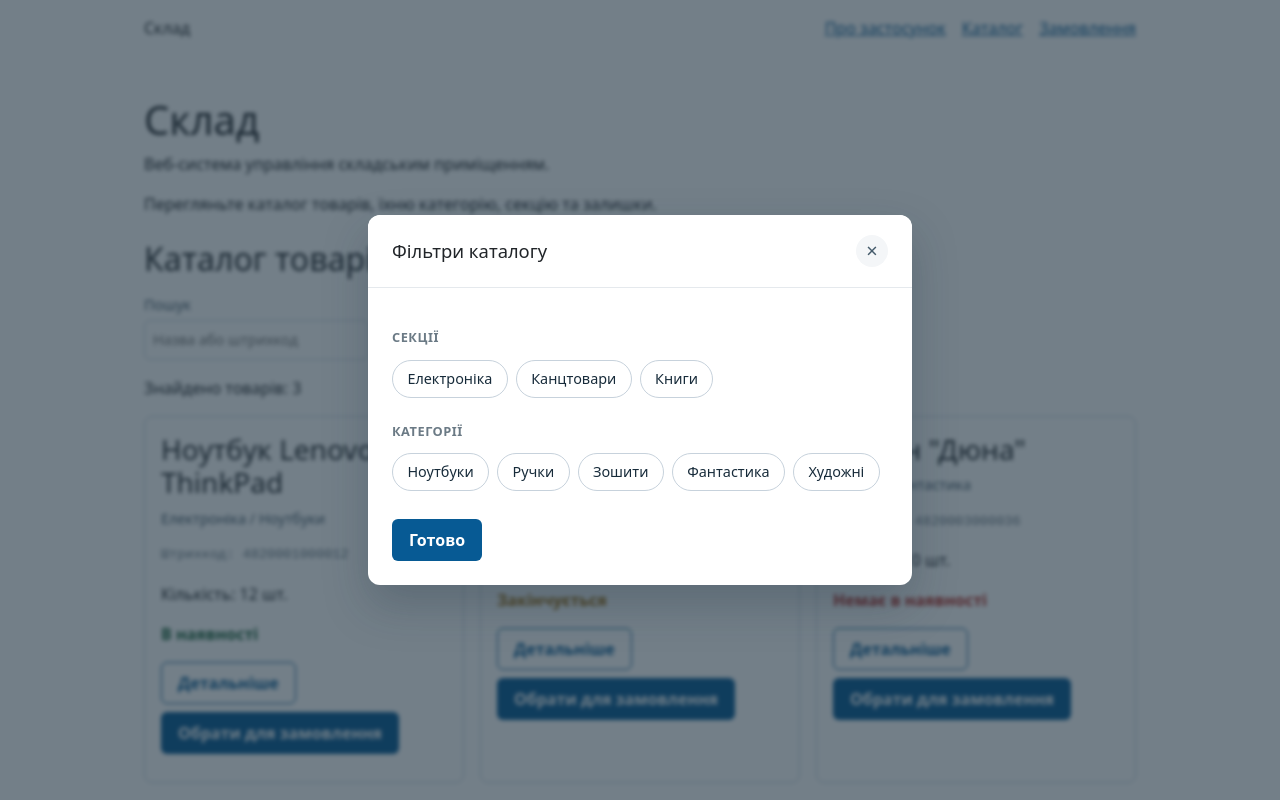
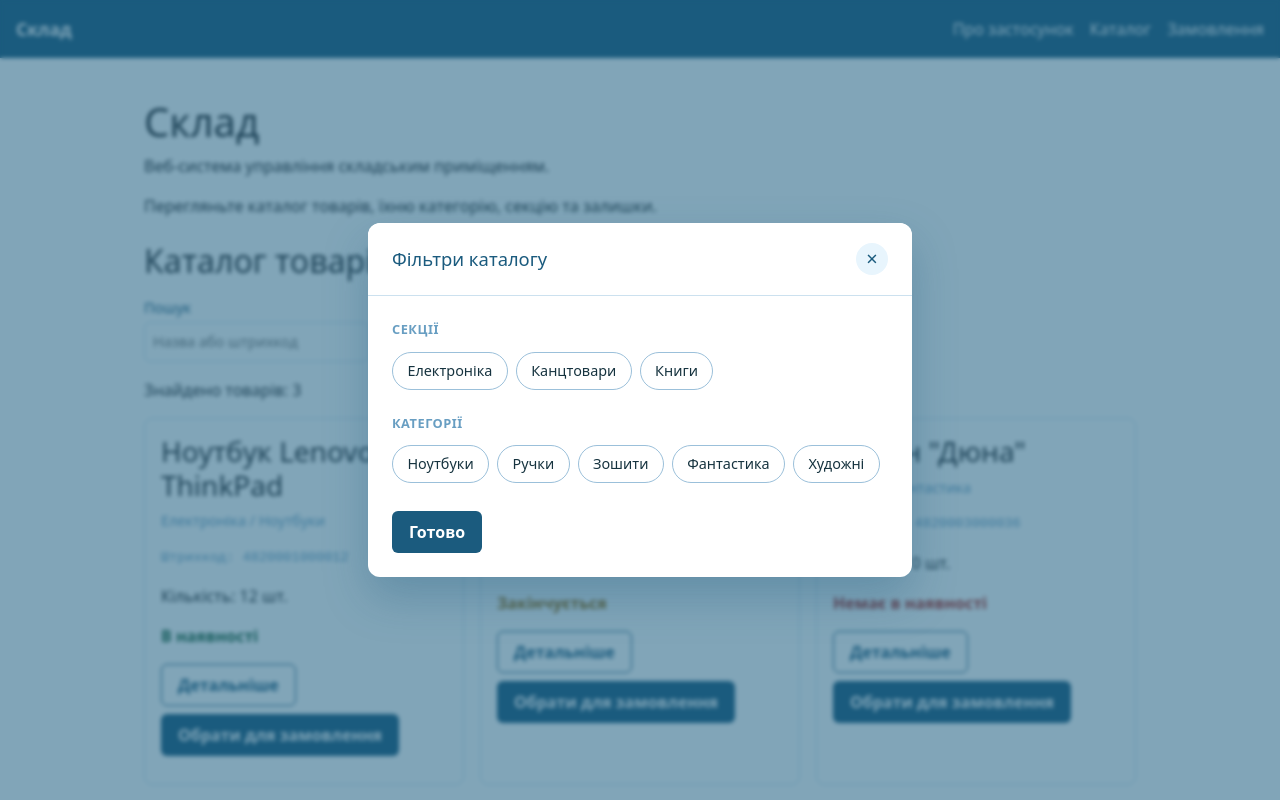
Before and after one commit to bohdandrychak-ip254k-hash/warehouse-management, a React (Vite) app: page / in a window 1280 px wide. Both pictures are taken after a click on the button "Фільтри". Shown: the top 800 px of the page. Built offline with nearby package versions, Linux system fonts and the light colour scheme.

Commit message:
new design

```diff
--- a/src/index.css
+++ b/src/index.css
@@ -1,27 +1,46 @@
 :root {
   font-family: system-ui, sans-serif;
-  color: #172b3a;
-  background: #f4f6f8;
+  color: #16333f;
+  background: #E8F5FD;
   line-height: 1.5;
 }
 
 * { box-sizing: border-box; }
 body { margin: 0; }
-main, .site-header, footer {
+main, footer {
   max-width: 64rem;
   margin-inline: auto;
   padding: 1rem;
 }
-.site-header, nav {
+.site-header {
+  background: #1B5B7E;
+  color: white;
+  padding: 1rem;
+}
+.site-header,
+.site-header nav {
   display: flex;
   flex-wrap: wrap;
   gap: 1rem;
   align-items: center;
   justify-content: space-between;
 }
-a { color: #075a94; }
-a:focus-visible { outline: 3px solid #075a94; outline-offset: 4px; }
+.site-header span { font-weight: 700; font-size: 1.1rem; }
+.site-header a {
+  color: white;
+  text-decoration: none;
+  font-weight: 500;
+}
+.site-header a:hover { text-decoration: underline; }
+.site-header a:focus-visible {
+  outline: 3px solid white;
+  outline-offset: 4px;
+}
+
+a { color: #1B5B7E; }
+a:focus-visible { outline: 3px solid #1B5B7E; outline-offset: 4px; }
 section { margin-block: 1.5rem; }
+
 .product-grid {
   list-style: none;
   padding: 0;
@@ -32,22 +51,31 @@ section { margin-block: 1.5rem; }
 .product-card {
   height: 100%;
   padding: 1rem;
-  border: 1px solid #c7d2dc;
+  border: 1px solid #CCE1EF;
   border-radius: 0.5rem;
   background: white;
+  transition: box-shadow 0.15s ease, transform 0.15s ease, border-color 0.15s ease;
+}
+.product-card:hover {
+  box-shadow: 0 8px 20px rgba(27, 91, 126, 0.15);
+  border-color: #689EC2;
+  transform: translateY(-2px);
 }
 .empty-state {
   padding: 1rem;
-  border: 1px dashed #c7d2dc;
+  border: 1px dashed #9BC0DA;
   border-radius: 0.5rem;
-  color: #455b6b;
+  color: #1B5B7E;
+  background: #E8F5FD;
 }
-.path { color: #455b6b; font-size: 0.9rem; }
-.barcode { color: #6b7a85; font-size: 0.85rem; font-family: monospace; }
+.path { color: #689EC2; font-size: 0.9rem; }
+.barcode { color: #689EC2; font-size: 0.85rem; font-family: monospace; }
+
 .status { font-weight: 600; }
 .status.available { color: #176139; }
 .status.low { color: #9a6400; }
 .status.out { color: #b3261e; }
+
 .form-field {
   display: flex;
   flex-direction: column;
@@ -58,10 +86,18 @@ section { margin-block: 1.5rem; }
 .form-field input,
 .form-field textarea {
   padding: 0.5rem;
-  border: 1px solid #c7d2dc;
+  border: 1px solid #CCE1EF;
   border-radius: 0.375rem;
   font: inherit;
+  background: white;
 }
+.form-field input:focus-visible,
+.form-field textarea:focus-visible {
+  outline: 3px solid #689EC2;
+  outline-offset: 1px;
+  border-color: #1B5B7E;
+}
+
 .app-button {
   padding: 0.5rem 1rem;
   border: 1px solid transparent;
@@ -71,7 +107,7 @@ section { margin-block: 1.5rem; }
   cursor: pointer;
 }
 .app-button:focus-visible {
-  outline: 3px solid #075a94;
+  outline: 3px solid #1B5B7E;
   outline-offset: 2px;
 }
 .app-button:disabled {
@@ -79,24 +115,25 @@ section { margin-block: 1.5rem; }
   opacity: 0.6;
 }
 .app-button-primary {
-  background: #075a94;
+  background: #1B5B7E;
   color: white;
 }
 .app-button-primary:hover:not(:disabled) {
-  background: #05436f;
+  background: #143f59;
 }
 .app-button-secondary {
   background: white;
-  color: #075a94;
-  border-color: #075a94;
+  color: #1B5B7E;
+  border-color: #1B5B7E;
 }
 .app-button-secondary:hover:not(:disabled) {
-  background: #eef4f9;
+  background: #E8F5FD;
 }
 .app-button[aria-pressed="true"] {
   outline: 2px solid #176139;
   outline-offset: 1px;
 }
+
 .deficit-list {
   list-style: none;
   padding: 0;
@@ -109,107 +146,15 @@ section { margin-block: 1.5rem; }
   gap: 1rem;
   align-items: center;
   padding: 0.5rem;
-  border: 1px solid #c7d2dc;
+  border: 1px solid #CCE1EF;
   border-radius: 0.375rem;
   background: white;
 }
+
 .modal-overlay {
   position: fixed;
   inset: 0;
-  background: rgba(23, 43, 58, 0.55);
-  display: flex;
-  align-items: center;
-  justify-content: center;
-  padding: 1rem;
-  z-index: 50;
-}
-.modal-window {
-  background: white;
-  border-radius: 0.5rem;
-  max-width: 32rem;
-  width: 100%;
-  max-height: 90vh;
-  overflow-y: auto;
-  padding: 1.5rem;
-}
-.modal-header {
-  display: flex;
-  justify-content: space-between;
-  align-items: center;
-  margin-bottom: 1rem;
-}
-.modal-close {
-  background: none;
-  border: none;
-  font-size: 1.5rem;
-  line-height: 1;
-  cursor: pointer;
-  padding: 0.25rem 0.5rem;
-}
-.modal-close:focus-visible {
-  outline: 3px solid #075a94;
-}
-.attribute-list {
-  display: grid;
-  grid-template-columns: repeat(2, 1fr);
-  gap: 0.5rem 1.5rem;
-  margin: 0 0 1rem;
-}
-.attribute-row {
-  display: flex;
-  justify-content: space-between;
-  gap: 0.5rem;
-  border-bottom: 1px solid #e5e9ed;
-  padding-block: 0.25rem;
-}
-.attribute-row dt { color: #455b6b; font-weight: 600; }
-.attribute-row dd { margin: 0; text-align: right; }
-.modal-description { color: #172b3a; }
-
-@media (max-width: 30rem) {
-  .attribute-list { grid-template-columns: 1fr; }
-}
-.filters {
-  display: flex;
-  flex-wrap: wrap;
-  gap: 1rem;
-  align-items: end;
-  margin-block: 1rem;
-}
-.filters label {
-  display: flex;
-  flex-direction: column;
-  gap: 0.25rem;
-  font-size: 0.9rem;
-  color: #455b6b;
-}
-.filters input[type="text"] {
-  padding: 0.5rem;
-  border: 1px solid #c7d2dc;
-  border-radius: 0.375rem;
-  font: inherit;
-}
-.checkbox-field {
-  flex-direction: row !important;
-  align-items: center;
-  gap: 0.5rem !important;
-}.filter-group {
-  border: none;
-  padding: 0;
-  margin: 0 0 1.25rem;
-}
-.filter-group legend {
-  font-weight: 600;
-  margin-bottom: 0.5rem;
-  padding: 0;
-}
-.filter-group .checkbox-field {
-  margin-block: 0.375rem;
-}
-.modal-overlay {
-  position: fixed;
-  inset: 0;
-  background: rgba(23, 43, 58, 0.6);
+  background: rgba(27, 91, 126, 0.55);
   backdrop-filter: blur(2px);
   display: flex;
   align-items: center;
@@ -225,7 +170,7 @@ section { margin-block: 1.5rem; }
 .modal-window {
   background: white;
   border-radius: 0.75rem;
-  box-shadow: 0 20px 45px rgba(23, 43, 58, 0.25);
+  box-shadow: 0 20px 45px rgba(27, 91, 126, 0.3);
   max-width: 34rem;
   width: 100%;
   max-height: 85vh;
@@ -242,7 +187,7 @@ section { margin-block: 1.5rem; }
   justify-content: space-between;
   align-items: center;
   padding: 1.25rem 1.5rem;
-  border-bottom: 1px solid #e5e9ed;
+  border-bottom: 1px solid #CCE1EF;
   position: sticky;
   top: 0;
   background: white;
@@ -251,9 +196,10 @@ section { margin-block: 1.5rem; }
 .modal-header h3 {
   margin: 0;
   font-size: 1.15rem;
+  color: #1B5B7E;
 }
 .modal-close {
-  background: #f4f6f8;
+  background: #E8F5FD;
   border: none;
   border-radius: 50%;
   width: 2rem;
@@ -261,37 +207,90 @@ section { margin-block: 1.5rem; }
   font-size: 1.25rem;
   line-height: 1;
   cursor: pointer;
-  color: #455b6b;
+  color: #1B5B7E;
   display: flex;
   align-items: center;
   justify-content: center;
 }
-.modal-close:hover {
-  background: #e5e9ed;
-}
+.modal-close:hover { background: #CCE1EF; }
 .modal-close:focus-visible {
-  outline: 3px solid #075a94;
+  outline: 3px solid #1B5B7E;
   outline-offset: 2px;
 }
-.modal-body {
-  padding: 1.5rem;
+.modal-body { padding: 1.5rem; }
+
+.attribute-list {
+  display: grid;
+  grid-template-columns: repeat(2, 1fr);
+  gap: 0.5rem 1.5rem;
+  margin: 0 0 1rem;
+}
+.attribute-row {
+  padding: 0.5rem 0;
+  display: flex;
+  justify-content: space-between;
+  gap: 0.5rem;
+  border-bottom: 1px solid #CCE1EF;
+}
+.attribute-row dt {
+  font-size: 0.8rem;
+  text-transform: uppercase;
+  letter-spacing: 0.03em;
+  color: #689EC2;
+  font-weight: 600;
+}
+.attribute-row dd {
+  margin: 0;
+  text-align: right;
+  font-size: 1rem;
+  font-weight: 600;
+  color: #16333f;
+}
+.modal-description { color: #16333f; }
+
+@media (max-width: 30rem) {
+  .attribute-list { grid-template-columns: 1fr; }
 }
 
-/* Групи фільтрів */
+.filters {
+  display: flex;
+  flex-wrap: wrap;
+  gap: 1rem;
+  align-items: end;
+  margin-block: 1rem;
+}
+.filters label {
+  display: flex;
+  flex-direction: column;
+  gap: 0.25rem;
+  font-size: 0.9rem;
+  color: #1B5B7E;
+}
+.filters input[type="text"] {
+  padding: 0.5rem;
+  border: 1px solid #CCE1EF;
+  border-radius: 0.375rem;
+  font: inherit;
+  background: white;
+}
+.checkbox-field {
+  flex-direction: row !important;
+  align-items: center;
+  gap: 0.5rem !important;
+}
+
 .filter-group {
   border: none;
   padding: 0;
   margin: 0 0 1.5rem;
 }
-.filter-group:last-of-type {
-  margin-bottom: 1.75rem;
-}
+.filter-group:last-of-type { margin-bottom: 1.75rem; }
 .filter-group legend {
   font-weight: 700;
   font-size: 0.8rem;
   text-transform: uppercase;
   letter-spacing: 0.04em;
-  color: #6b7a85;
+  color: #689EC2;
   margin-bottom: 0.75rem;
   padding: 0;
 }
@@ -305,18 +304,18 @@ section { margin-block: 1.5rem; }
   align-items: center;
   gap: 0.4rem;
   padding: 0.45rem 0.9rem;
-  border: 1px solid #c7d2dc;
+  border: 1px solid #9BC0DA;
   border-radius: 999px;
   background: white;
-  color: #172b3a;
+  color: #16333f;
   font-size: 0.9rem;
   cursor: pointer;
   transition: all 0.12s ease;
   user-select: none;
 }
 .filter-chip:hover {
-  border-color: #075a94;
-  background: #f4f8fb;
+  border-color: #1B5B7E;
+  background: #E8F5FD;
 }
 .filter-chip input {
   position: absolute;
@@ -325,26 +324,16 @@ section { margin-block: 1.5rem; }
   height: 0;
 }
 .filter-chip:has(input:checked) {
-  background: #075a94;
-  border-color: #075a94;
+  background: #1B5B7E;
+  border-color: #1B5B7E;
   color: white;
   font-weight: 600;
 }
 .filter-chip:has(input:focus-visible) {
-  outline: 3px solid #075a94;
+  outline: 3px solid #1B5B7E;
   outline-offset: 2px;
-}.attribute-row {
-  padding: 0.5rem 0;
 }
-.attribute-row dt {
-  font-size: 0.8rem;
-  text-transform: uppercase;
-  letter-spacing: 0.03em;
-}
-.attribute-row dd {
-  font-size: 1rem;
-  font-weight: 600;
-}
+
 .card-actions {
   display: flex;
   gap: 0.5rem;
@@ -358,6 +347,7 @@ section { margin-block: 1.5rem; }
 .selected-product {
   margin-block: 1rem;
   padding: 0.75rem;
-  border: 1px dashed #c7d2dc;
+  border: 1px dashed #689EC2;
   border-radius: 0.5rem;
+  background: #E8F5FD;
 }
```
